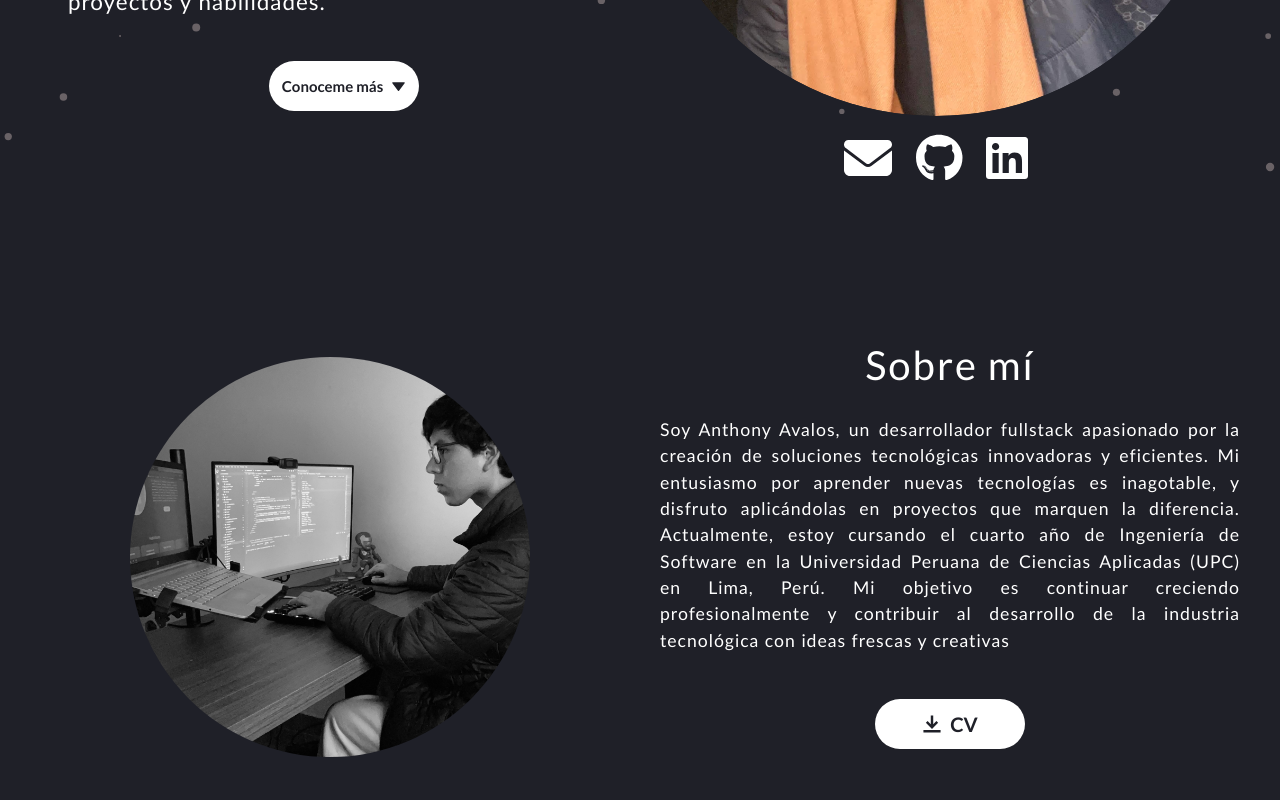
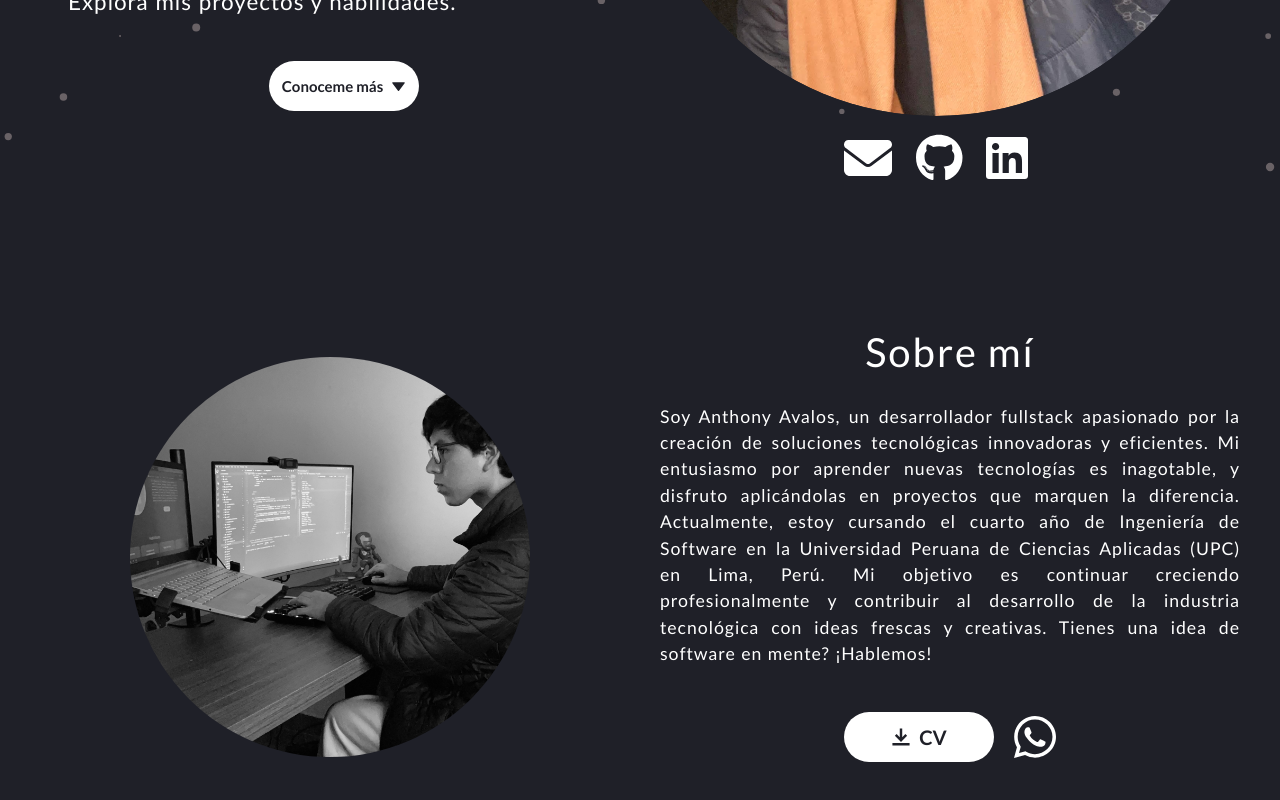
Before and after one commit to Anthony2000AA/my-portfolio-AnthCode, a React (Vite) app: page / in a window 1280 px wide. Shown: the part 608-1408 px from the top of the page. Built offline with nearby package versions, Linux system fonts and the light colour scheme.

Commit message:
update description

```diff
--- a/src/pages/Home/Home.module.css
+++ b/src/pages/Home/Home.module.css
@@ -163,6 +163,12 @@
   max-width: 400px;
   max-height: 400px;
 }
+.buttonsCVWS {
+  display: flex;
+  justify-content: center;
+  align-items: center;
+  gap: 20px;
+}
 .containerAbout .photo img:hover {
   transform: scale(0.9);
   transition: transform 0.5s;
@@ -274,6 +280,7 @@ img {
       height: 40px;
       font-size: 12px;
       margin-bottom: 10px;
+      margin-top: 10px;
     }
   }
   .profile {
--- a/src/pages/Home/Home.tsx
+++ b/src/pages/Home/Home.tsx
@@ -4,7 +4,7 @@ import { Button } from '@chakra-ui/react'
 import { TriangleDownIcon,  DownloadIcon } from "@chakra-ui/icons";
 import { FontAwesomeIcon } from '@fortawesome/react-fontawesome';
 import { faEnvelope } from '@fortawesome/free-solid-svg-icons';
-import { faGithub, faLinkedin } from '@fortawesome/free-brands-svg-icons';
+import { faGithub, faLinkedin ,faWhatsapp} from '@fortawesome/free-brands-svg-icons';
 import { useRef, useEffect } from "react";
 import TypewriterComponent from "../../components/typeWriter/TypeWriterComponent";
 import { Link } from 'react-scroll';
@@ -21,6 +21,14 @@ interface HomeProps {
 
 export default function Home({ isDarkMode, toggleTheme }: HomeProps) {
 
+
+  const whatsappNumber = '+51971595292';
+  const message = 'Hola Anthony!';
+
+  const whatsappUrl = `https://wa.me/${whatsappNumber}?text=${encodeURIComponent(message)}`;
+
+
+
   const handleDownload = () => {
     // Aquí se especifica la ruta al archivo PDF en la carpeta `public`
     const link = document.createElement('a');
@@ -34,7 +42,7 @@ export default function Home({ isDarkMode, toggleTheme }: HomeProps) {
 
   useEffect(() => {
     if (typewriterRef.current) {
-      // Re-initialize the typewriter effect if necessary
+
       typewriterRef.current.start();
     }
   }, [isDarkMode]);
@@ -57,7 +65,7 @@ export default function Home({ isDarkMode, toggleTheme }: HomeProps) {
             <h3>Soy Anthony Avalos</h3>
 
             <div className={styles.description}>
-              <p>Desarrollador fullstack, apasionado por crear soluciones innovadoras y eficientes. Explora mis proyectos y habilidades.</p>
+              <p>Desarrollador fullstack, apasionado por crear soluciones de Software innovadoras y eficientes. Explora mis proyectos y habilidades.</p>
             </div>
             <div className={styles.button}>
               <Button rightIcon={<TriangleDownIcon />} colorScheme='teal' variant='outline'>
@@ -103,12 +111,20 @@ export default function Home({ isDarkMode, toggleTheme }: HomeProps) {
               tecnológicas innovadoras y eficientes. Mi entusiasmo por aprender nuevas tecnologías es
               inagotable, y disfruto aplicándolas en proyectos que marquen la diferencia. Actualmente,
               estoy cursando el cuarto año de Ingeniería de Software en la Universidad Peruana de Ciencias Aplicadas (UPC) en Lima, Perú.
-              Mi objetivo es continuar creciendo profesionalmente y contribuir al desarrollo de la industria tecnológica con ideas frescas y creativas
+              Mi objetivo es continuar creciendo profesionalmente y contribuir al desarrollo de la industria tecnológica con ideas frescas y creativas.
+              Tienes una idea de software en mente? ¡Hablemos!
+
             </p>
 
-            <Button leftIcon={<DownloadIcon />} colorScheme='teal' variant='solid' title="Descargar CV" onClick={handleDownload}>
-              CV
-            </Button>
+            <div className={styles.buttonsCVWS}>
+              <Button leftIcon={<DownloadIcon />} colorScheme='teal' variant='solid' title="Descargar CV" onClick={handleDownload}>
+                CV
+              </Button>
+              <a href={whatsappUrl} target="_blank" rel="noopener noreferrer">
+                              <FontAwesomeIcon icon={faWhatsapp} className= {isDarkMode ? styles.iconDark : styles.iconLigth } />
+                </a>
+            </div>
+
           </div>
         </div>
 
```
Also changed, not shown: 1 other file (tests, documents, lock files or other folders).
